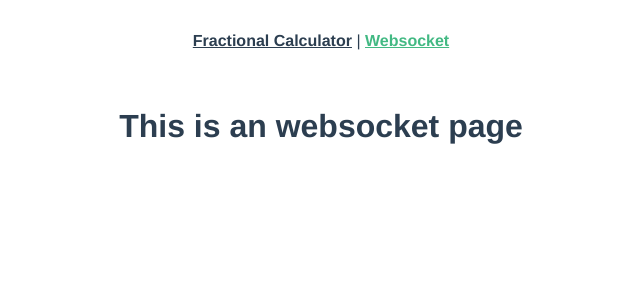
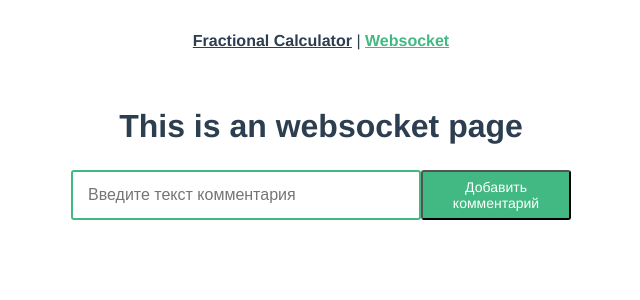
Before and after one commit to enmalafeev/ada_test, a Vue app: page /websocket in a window 1280 px wide. Shown: the top 300 px of the page, without its empty margins (319-959 px from the left). Built offline with nearby package versions, Linux system fonts and the light colour scheme.

Commit message:
add FractionWithSign component and style for websocket page

```diff
--- /dev/null
+++ b/src/components/FractionWithSign.vue
@@ -0,0 +1,29 @@
+<template>
+  <div class="fraction-box fraction-box__with-sign">
+    <div class="fraction">
+      <input type="text" class="numerator" value="">
+      <input type="text" class="denominator" v-model="firstDenominator">
+    </div>
+    <div class="sign-box">
+      <select class="sign" v-model="sign">
+        <option value="+" selected>+</option>
+        <option value="-">-</option>
+        <option value="*">*</option>
+        <option value="/">/</option>
+      </select>
+    </div>
+  </div>
+</template>
+
+<script>
+export default {
+  name: 'FractionWithSign',
+  components: {
+    FractionWithSign,
+  },
+}
+</script>
+
+<style lang="scss" scoped>
+
+</style>
--- a/src/components/FractionalCalc.vue
+++ b/src/components/FractionalCalc.vue
@@ -2,7 +2,7 @@
   <div>
     <h1>{{ msg }}</h1>
     <div class="fraction-wrap">
-      <div class="fraction-box">
+      <div class="fraction-box fraction-box__with-sign">
         <div class="fraction">
           <input type="text" class="numerator" v-model="firstNumerator">
           <input type="text" class="denominator" v-model="firstDenominator">
@@ -26,11 +26,13 @@
         <div class="result-denominator">{{this.resultDenominator}}</div>
       </div>
     </div>
-    <button class="add-fraction-btn">add fraction</button>
+    <a class="add-fraction-btn">add fraction</a>
   </div>
 </template>
 
 <script>
+// import FractionWithSign from './FractionWithSign';
+
 export default {
   name: 'FractionalCalc',
   props: {
--- a/src/views/Calculator.vue
+++ b/src/views/Calculator.vue
@@ -9,7 +9,7 @@
 import FractionalCalc from '@/components/FractionalCalc.vue';
 
 export default {
-  name: 'home',
+  name: 'calculator',
   components: {
     FractionalCalc,
   },
--- a/src/views/Websocket.vue
+++ b/src/views/Websocket.vue
@@ -1,5 +1,34 @@
 <template>
   <div>
     <h1>This is an websocket page</h1>
+    <form action="#" class="input-form">
+      <input type="text" class="input" placeholder="Введите текст комментария">
+      <button type="submit" class="submit-btn">Добавить комментарий</button>
+    </form>
   </div>
 </template>
+
+<style lang="scss" scoped>
+.input-form {
+  display: flex;
+  justify-content: center;
+}
+.input {
+  width: 350px;
+  height: 50px;
+  border: 2px solid #42b983;
+  border-radius: 3px;
+  font-size: 16px;
+  padding: 0 15px;
+}
+
+.submit-btn {
+  width: 150px;
+  min-height: 50px;
+  background-color: #42b983;
+  color: #fff;
+  border-radius: 3px;
+  font-size: 14px;
+  font-family: inherit;
+}
+</style>
```
